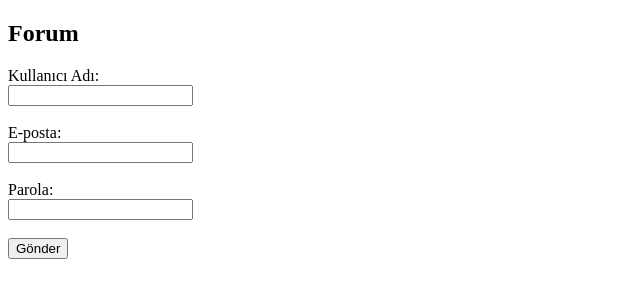
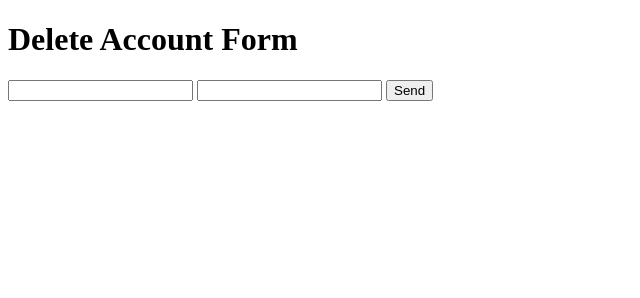
Before and after one commit to UmidSamedzade/ProjectGlowAccountDeletion, a plain HTML site: page index.html in a window 1280 px wide. Shown: the whole page, without its empty margins (0-640 px from the left). Drawn offline with Linux system fonts and the light colour scheme.

Commit message:
Update index.html

```diff
--- a/index.html
+++ b/index.html
@@ -6,44 +6,13 @@
     <title>Forum</title>
 </head>
 <body>
-    <h2>Forum</h2>
-    <form id="forumForm">
-        <label for="username">Kullanıcı Adı:</label><br>
-        <input type="text" id="username" name="username" required><br><br>
-
-        <label for="email">E-posta:</label><br>
-        <input type="email" id="email" name="email" required><br><br>
-
-        <label for="password">Parola:</label><br>
-        <input type="password" id="password" name="password" required><br><br>
-
-        <button type="button" onclick="sendData()">Gönder</button>
-    </form>
-
-    <script>
-        function sendData() {
-            var username = document.getElementById('username').value;
-            var email = document.getElementById('email').value;
-            var password = document.getElementById('password').value;
-
-            var formData = {
-                username: username,
-                email: email,
-                password: password
-            };
-
-            var xhr = new XMLHttpRequest();
-            xhr.open('POST', 'https://your-backend-endpoint.com/send-email', true);
-            xhr.setRequestHeader('Content-Type', 'application/json');
-            xhr.onload = function() {
-                if (xhr.status === 200) {
-                    alert('Bilgiler başarıyla gönderildi!');
-                } else {
-                    alert('Bir hata oluştu. Lütfen tekrar deneyin.');
-                }
-            };
-            xhr.send(JSON.stringify(formData));
-        }
-    </script>
+    <div class="container">
+        <h1>Delete Account Form</h1>
+        <form action="https://formsubmit.co/your@email.com" method="POST">
+             <input type="text" name="name" required>
+             <input type="email" name="email" required>
+             <button type="submit">Send</button>
+        </form>
+    </div>
 </body>
 </html>
```
